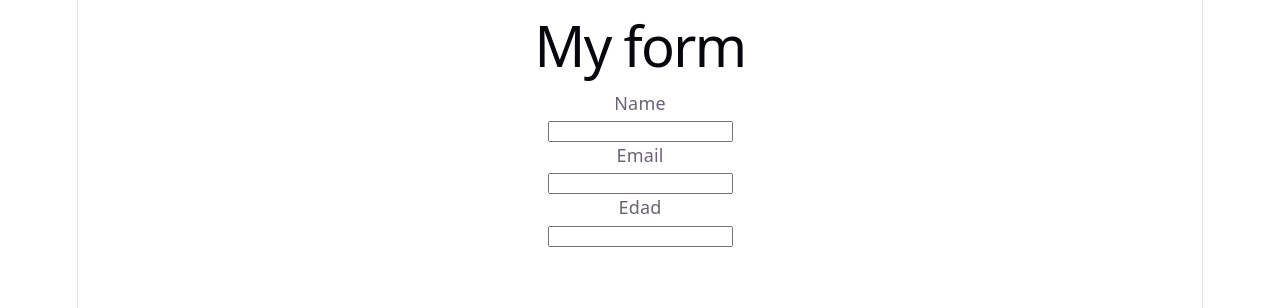
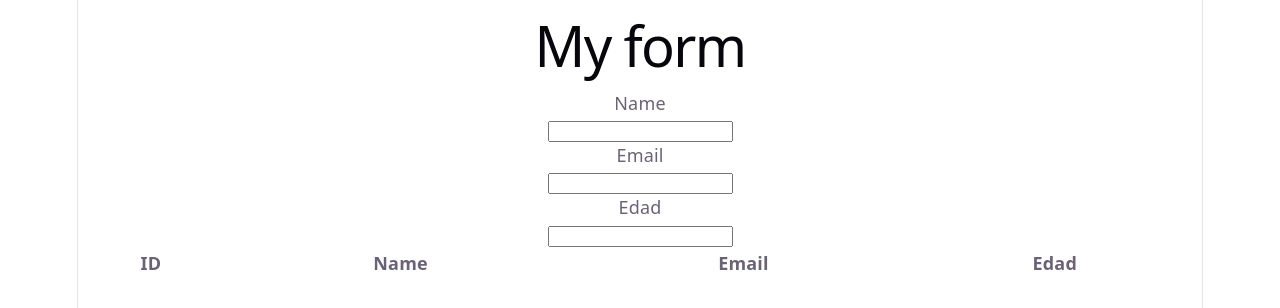
Before and after one commit to pablosalazzar/formExample, a React (Vite) app: page / in a window 1280 px wide. Shown: the top 308 px of the page. Built offline with nearby package versions, Linux system fonts and the light colour scheme.

Commit message:
adding table

```diff
--- a/src/App.jsx
+++ b/src/App.jsx
@@ -17,6 +17,15 @@ function App() {
       <p>Edad</p>
       <input type="text" />
     </form>
+
+    <table>
+      <tr>
+        <th>ID</th>
+        <th>Name</th>
+        <th>Email</th>
+        <th>Edad</th>
+      </tr>
+    </table>
     </>
   )
 }
```
